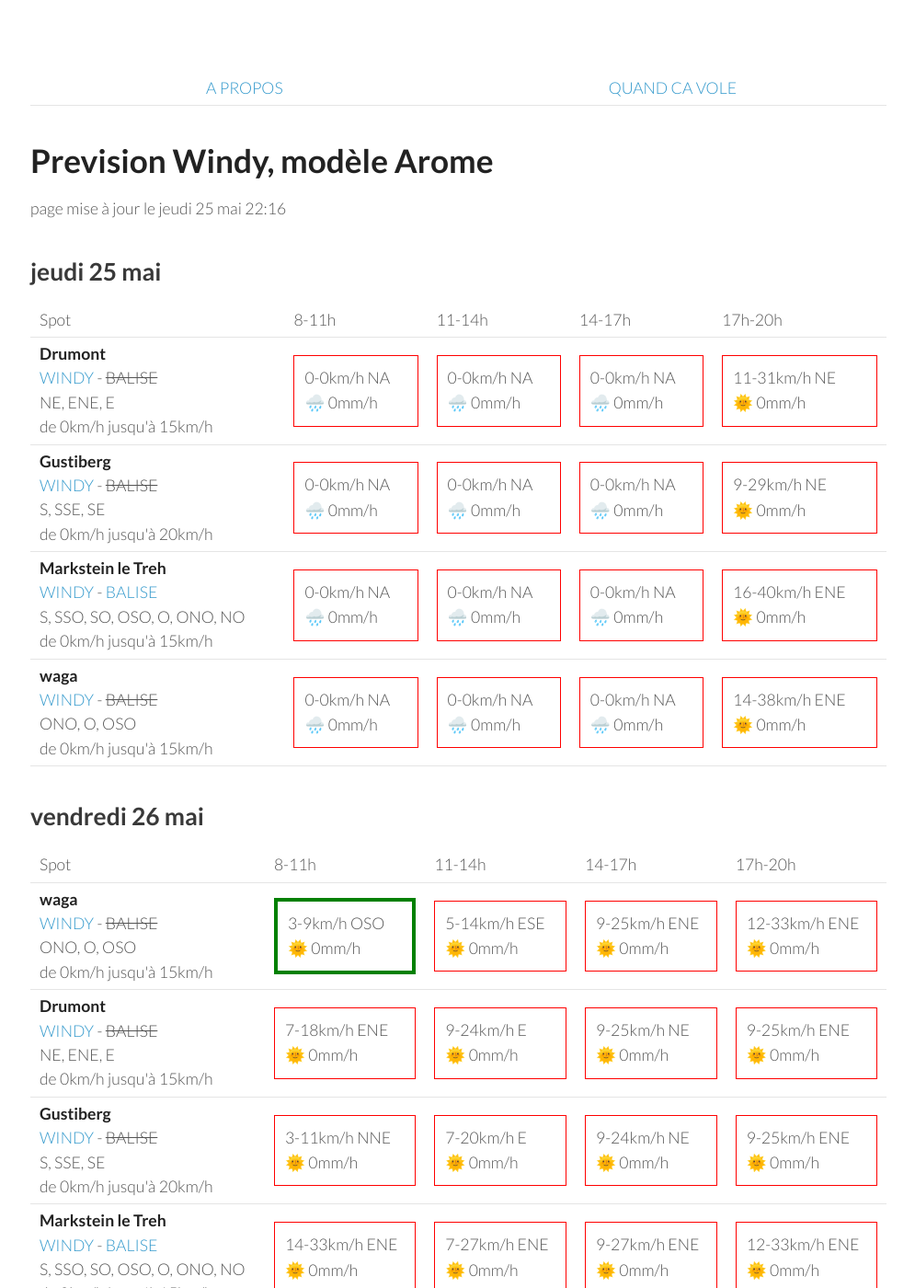
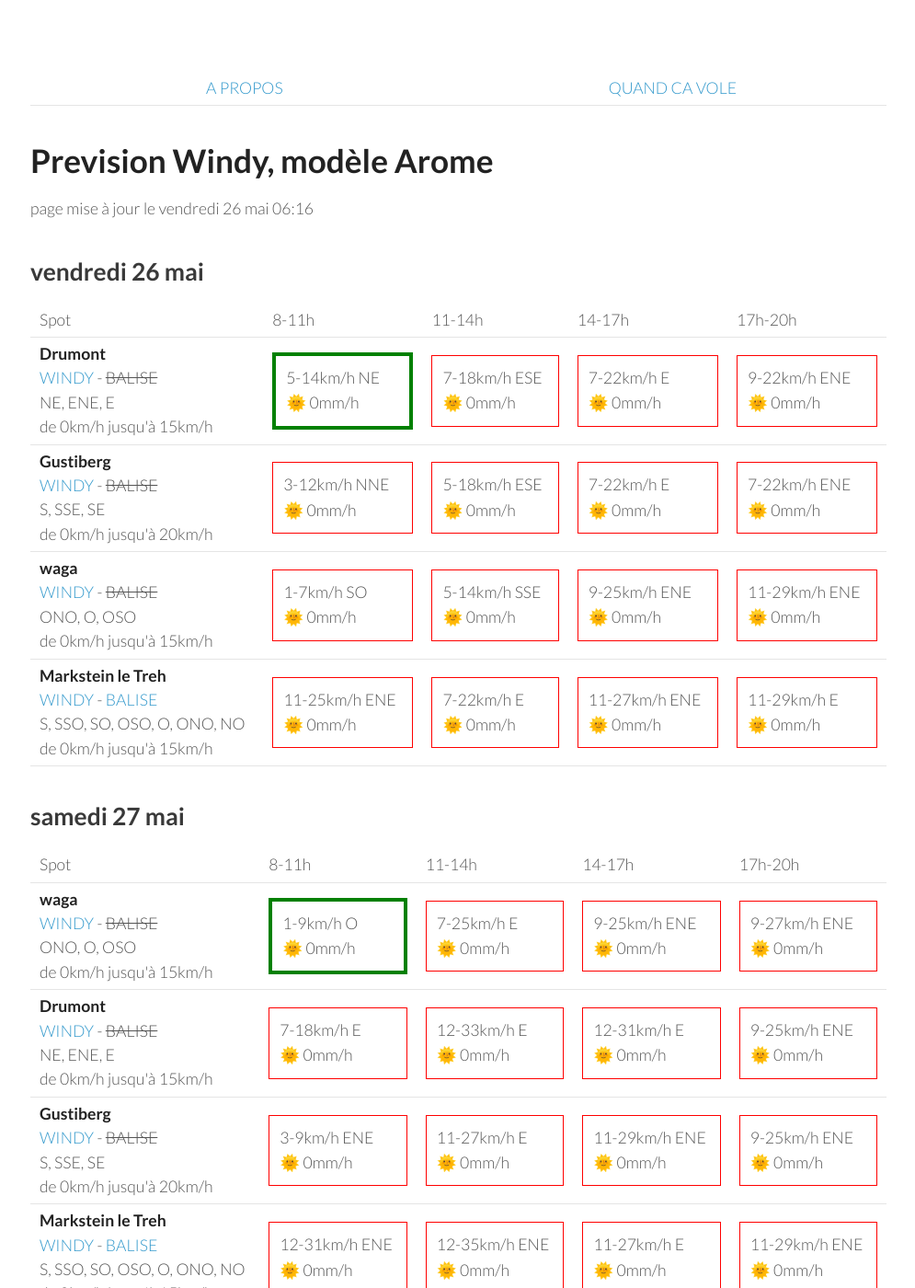
Before and after one commit to parapente-dans-le-nord/parapente-dans-le-nord.github.io, a Jekyll site: the page built from vosges.markdown, in a window 1280 px wide and 1400 px high. Shown: the whole window at 92% size, without its empty margins (25-1020 px from the left). Built offline with Jekyll 4.4.1, drawn with Linux system fonts in a browser that asks for light colours; some of the changed text lies outside the part shown.

Commit message:
update index.markdown

```diff
--- a/vosges.markdown
+++ b/vosges.markdown
@@ -7,9 +7,9 @@ title:  "Tous les spots"
 {: .links}
 
 # Prevision Windy, modèle Arome
-page mise à jour le jeudi 25 mai 22:16
+page mise à jour le vendredi 26 mai 06:16
 
-## jeudi 25 mai
+## vendredi 26 mai
 
 {::nomarkdown}
 <table>
@@ -24,92 +24,40 @@ page mise à jour le jeudi 25 mai 22:16
 <tr>
         <td><strong>Drumont</strong><br><a href="https://windy.com/47.898/6.919?47.687,6.919,9,m:eYYagmG">WINDY</a> - <span class="no-balise"> BALISE </span><br> <span class="vent-favorable">NE, ENE, E</span><br><span class="force-vent">de 0km/h jusqu'à 15km/h</span> </td>
 
-            <td><div class="not-flyable"><p>0-0km/h NA</p><p>🌧️ 0mm/h</p></div></td>
-            <td><div class="not-flyable"><p>0-0km/h NA</p><p>🌧️ 0mm/h</p></div></td>
-            <td><div class="not-flyable"><p>0-0km/h NA</p><p>🌧️ 0mm/h</p></div></td>
-            <td><div class="not-flyable"><p>11-31km/h NE</p><p>🌞 0mm/h</p></div></td>
-
-    </tr>
-<tr>
-        <td><strong>Gustiberg</strong><br><a href="https://windy.com/47.894/6.934?47.891,6.934,15,m:eYYagmI">WINDY</a> - <span class="no-balise"> BALISE </span><br> <span class="vent-favorable">S, SSE, SE</span><br><span class="force-vent">de 0km/h jusqu'à 20km/h</span> </td>
-
-            <td><div class="not-flyable"><p>0-0km/h NA</p><p>🌧️ 0mm/h</p></div></td>
-            <td><div class="not-flyable"><p>0-0km/h NA</p><p>🌧️ 0mm/h</p></div></td>
-            <td><div class="not-flyable"><p>0-0km/h NA</p><p>🌧️ 0mm/h</p></div></td>
-            <td><div class="not-flyable"><p>9-29km/h NE</p><p>🌞 0mm/h</p></div></td>
-
-    </tr>
-<tr>
-        <td><strong>Markstein le Treh</strong><br><a href="https://windy.com/47.926/7.012?47.505,7.012,8,m:eY1agmQ">WINDY</a> - <span class=""><a href="http://www.balisemeteo.com/balise.php?idBalise=136">BALISE</a> </span><br> <span class="vent-favorable">S, SSO, SO, OSO, O, ONO, NO</span><br><span class="force-vent">de 0km/h jusqu'à 15km/h</span> </td>
-
-            <td><div class="not-flyable"><p>0-0km/h NA</p><p>🌧️ 0mm/h</p></div></td>
-            <td><div class="not-flyable"><p>0-0km/h NA</p><p>🌧️ 0mm/h</p></div></td>
-            <td><div class="not-flyable"><p>0-0km/h NA</p><p>🌧️ 0mm/h</p></div></td>
-            <td><div class="not-flyable"><p>16-40km/h ENE</p><p>🌞 0mm/h</p></div></td>
-
-    </tr>
-<tr>
-        <td><strong>waga</strong><br><a href="https://windy.com/47.903/6.996?47.900,6.983,15">WINDY</a> - <span class="no-balise"> BALISE </span><br> <span class="vent-favorable">ONO, O, OSO</span><br><span class="force-vent">de 0km/h jusqu'à 15km/h</span> </td>
-
-            <td><div class="not-flyable"><p>0-0km/h NA</p><p>🌧️ 0mm/h</p></div></td>
-            <td><div class="not-flyable"><p>0-0km/h NA</p><p>🌧️ 0mm/h</p></div></td>
-            <td><div class="not-flyable"><p>0-0km/h NA</p><p>🌧️ 0mm/h</p></div></td>
-            <td><div class="not-flyable"><p>14-38km/h ENE</p><p>🌞 0mm/h</p></div></td>
-
-    </tr>
-
-</tbody>
-</table>
-{:/}
-## vendredi 26 mai
-
-{::nomarkdown}
-<table>
-  <tbody>
-    <tr>
-      <td>Spot</td>
-      <td>8-11h</td>
-      <td>11-14h</td>
-      <td>14-17h</td>
-      <td>17h-20h</td>
-    </tr>
-<tr>
-        <td><strong>waga</strong><br><a href="https://windy.com/47.903/6.996?47.900,6.983,15">WINDY</a> - <span class="no-balise"> BALISE </span><br> <span class="vent-favorable">ONO, O, OSO</span><br><span class="force-vent">de 0km/h jusqu'à 15km/h</span> </td>
-
-            <td><div class="flyable"><p>3-9km/h OSO</p><p>🌞 0mm/h</p></div></td>
-            <td><div class="not-flyable"><p>5-14km/h ESE</p><p>🌞 0mm/h</p></div></td>
-            <td><div class="not-flyable"><p>9-25km/h ENE</p><p>🌞 0mm/h</p></div></td>
-            <td><div class="not-flyable"><p>12-33km/h ENE</p><p>🌞 0mm/h</p></div></td>
-
-
-    </tr>
-<tr>
-        <td><strong>Drumont</strong><br><a href="https://windy.com/47.898/6.919?47.687,6.919,9,m:eYYagmG">WINDY</a> - <span class="no-balise"> BALISE </span><br> <span class="vent-favorable">NE, ENE, E</span><br><span class="force-vent">de 0km/h jusqu'à 15km/h</span> </td>
-
-            <td><div class="not-flyable"><p>7-18km/h ENE</p><p>🌞 0mm/h</p></div></td>
-            <td><div class="not-flyable"><p>9-24km/h E</p><p>🌞 0mm/h</p></div></td>
-            <td><div class="not-flyable"><p>9-25km/h NE</p><p>🌞 0mm/h</p></div></td>
-            <td><div class="not-flyable"><p>9-25km/h ENE</p><p>🌞 0mm/h</p></div></td>
+            <td><div class="flyable"><p>5-14km/h NE</p><p>🌞 0mm/h</p></div></td>
+            <td><div class="not-flyable"><p>7-18km/h ESE</p><p>🌞 0mm/h</p></div></td>
+            <td><div class="not-flyable"><p>7-22km/h E</p><p>🌞 0mm/h</p></div></td>
+            <td><div class="not-flyable"><p>9-22km/h ENE</p><p>🌞 0mm/h</p></div></td>
 
 
     </tr>
 <tr>
         <td><strong>Gustiberg</strong><br><a href="https://windy.com/47.894/6.934?47.891,6.934,15,m:eYYagmI">WINDY</a> - <span class="no-balise"> BALISE </span><br> <span class="vent-favorable">S, SSE, SE</span><br><span class="force-vent">de 0km/h jusqu'à 20km/h</span> </td>
 
-            <td><div class="not-flyable"><p>3-11km/h NNE</p><p>🌞 0mm/h</p></div></td>
-            <td><div class="not-flyable"><p>7-20km/h E</p><p>🌞 0mm/h</p></div></td>
-            <td><div class="not-flyable"><p>9-24km/h NE</p><p>🌞 0mm/h</p></div></td>
+            <td><div class="not-flyable"><p>3-12km/h NNE</p><p>🌞 0mm/h</p></div></td>
+            <td><div class="not-flyable"><p>5-18km/h ESE</p><p>🌞 0mm/h</p></div></td>
+            <td><div class="not-flyable"><p>7-22km/h E</p><p>🌞 0mm/h</p></div></td>
+            <td><div class="not-flyable"><p>7-22km/h ENE</p><p>🌞 0mm/h</p></div></td>
+
+
+    </tr>
+<tr>
+        <td><strong>waga</strong><br><a href="https://windy.com/47.903/6.996?47.900,6.983,15">WINDY</a> - <span class="no-balise"> BALISE </span><br> <span class="vent-favorable">ONO, O, OSO</span><br><span class="force-vent">de 0km/h jusqu'à 15km/h</span> </td>
+
+            <td><div class="not-flyable"><p>1-7km/h SO</p><p>🌞 0mm/h</p></div></td>
+            <td><div class="not-flyable"><p>5-14km/h SSE</p><p>🌞 0mm/h</p></div></td>
             <td><div class="not-flyable"><p>9-25km/h ENE</p><p>🌞 0mm/h</p></div></td>
+            <td><div class="not-flyable"><p>11-29km/h ENE</p><p>🌞 0mm/h</p></div></td>
 
 
     </tr>
 <tr>
         <td><strong>Markstein le Treh</strong><br><a href="https://windy.com/47.926/7.012?47.505,7.012,8,m:eY1agmQ">WINDY</a> - <span class=""><a href="http://www.balisemeteo.com/balise.php?idBalise=136">BALISE</a> </span><br> <span class="vent-favorable">S, SSO, SO, OSO, O, ONO, NO</span><br><span class="force-vent">de 0km/h jusqu'à 15km/h</span> </td>
 
-            <td><div class="not-flyable"><p>14-33km/h ENE</p><p>🌞 0mm/h</p></div></td>
-            <td><div class="not-flyable"><p>7-27km/h ENE</p><p>🌞 0mm/h</p></div></td>
-            <td><div class="not-flyable"><p>9-27km/h ENE</p><p>🌞 0mm/h</p></div></td>
-            <td><div class="not-flyable"><p>12-33km/h ENE</p><p>🌞 0mm/h</p></div></td>
+            <td><div class="not-flyable"><p>11-25km/h ENE</p><p>🌞 0mm/h</p></div></td>
+            <td><div class="not-flyable"><p>7-22km/h E</p><p>🌞 0mm/h</p></div></td>
+            <td><div class="not-flyable"><p>11-27km/h ENE</p><p>🌞 0mm/h</p></div></td>
+            <td><div class="not-flyable"><p>11-29km/h E</p><p>🌞 0mm/h</p></div></td>
 
 
     </tr>
@@ -130,42 +78,42 @@ page mise à jour le jeudi 25 mai 22:16
       <td>17h-20h</td>
     </tr>
 <tr>
+        <td><strong>waga</strong><br><a href="https://windy.com/47.903/6.996?47.900,6.983,15">WINDY</a> - <span class="no-balise"> BALISE </span><br> <span class="vent-favorable">ONO, O, OSO</span><br><span class="force-vent">de 0km/h jusqu'à 15km/h</span> </td>
+
+            <td><div class="flyable"><p>1-9km/h O</p><p>🌞 0mm/h</p></div></td>
+            <td><div class="not-flyable"><p>7-25km/h E</p><p>🌞 0mm/h</p></div></td>
+            <td><div class="not-flyable"><p>9-25km/h ENE</p><p>🌞 0mm/h</p></div></td>
+            <td><div class="not-flyable"><p>9-27km/h ENE</p><p>🌞 0mm/h</p></div></td>
+
+
+    </tr>
+<tr>
         <td><strong>Drumont</strong><br><a href="https://windy.com/47.898/6.919?47.687,6.919,9,m:eYYagmG">WINDY</a> - <span class="no-balise"> BALISE </span><br> <span class="vent-favorable">NE, ENE, E</span><br><span class="force-vent">de 0km/h jusqu'à 15km/h</span> </td>
 
-            <td><div class="not-flyable"><p>9-22km/h E</p><p>🌞 0mm/h</p></div></td>
-            <td><div class="not-flyable"><p>11-29km/h E</p><p>🌞 0mm/h</p></div></td>
-            <td><div class="not-flyable"><p>11-33km/h E</p><p>🌞 0mm/h</p></div></td>
-            <td><div class="not-flyable"><p>11-31km/h ENE</p><p>🌞 0mm/h</p></div></td>
+            <td><div class="not-flyable"><p>7-18km/h E</p><p>🌞 0mm/h</p></div></td>
+            <td><div class="not-flyable"><p>12-33km/h E</p><p>🌞 0mm/h</p></div></td>
+            <td><div class="not-flyable"><p>12-31km/h E</p><p>🌞 0mm/h</p></div></td>
+            <td><div class="not-flyable"><p>9-25km/h ENE</p><p>🌞 0mm/h</p></div></td>
 
 
     </tr>
 <tr>
         <td><strong>Gustiberg</strong><br><a href="https://windy.com/47.894/6.934?47.891,6.934,15,m:eYYagmI">WINDY</a> - <span class="no-balise"> BALISE </span><br> <span class="vent-favorable">S, SSE, SE</span><br><span class="force-vent">de 0km/h jusqu'à 20km/h</span> </td>
 
-            <td><div class="not-flyable"><p>5-12km/h ENE</p><p>🌞 0mm/h</p></div></td>
-            <td><div class="not-flyable"><p>11-29km/h E</p><p>🌞 0mm/h</p></div></td>
-            <td><div class="not-flyable"><p>11-33km/h ENE</p><p>🌞 0mm/h</p></div></td>
-            <td><div class="not-flyable"><p>11-33km/h ENE</p><p>🌞 0mm/h</p></div></td>
-
-
-    </tr>
-<tr>
-        <td><strong>waga</strong><br><a href="https://windy.com/47.903/6.996?47.900,6.983,15">WINDY</a> - <span class="no-balise"> BALISE </span><br> <span class="vent-favorable">ONO, O, OSO</span><br><span class="force-vent">de 0km/h jusqu'à 15km/h</span> </td>
-
-            <td><div class="not-flyable"><p>1-12km/h NE</p><p>🌞 0mm/h</p></div></td>
-            <td><div class="not-flyable"><p>11-31km/h ENE</p><p>🌞 0mm/h</p></div></td>
-            <td><div class="not-flyable"><p>11-37km/h ENE</p><p>🌞 0mm/h</p></div></td>
-            <td><div class="not-flyable"><p>12-35km/h ENE</p><p>🌞 0mm/h</p></div></td>
+            <td><div class="not-flyable"><p>3-9km/h ENE</p><p>🌞 0mm/h</p></div></td>
+            <td><div class="not-flyable"><p>11-27km/h E</p><p>🌞 0mm/h</p></div></td>
+            <td><div class="not-flyable"><p>11-29km/h ENE</p><p>🌞 0mm/h</p></div></td>
+            <td><div class="not-flyable"><p>9-25km/h ENE</p><p>🌞 0mm/h</p></div></td>
 
 
     </tr>
 <tr>
         <td><strong>Markstein le Treh</strong><br><a href="https://windy.com/47.926/7.012?47.505,7.012,8,m:eY1agmQ">WINDY</a> - <span class=""><a href="http://www.balisemeteo.com/balise.php?idBalise=136">BALISE</a> </span><br> <span class="vent-favorable">S, SSO, SO, OSO, O, ONO, NO</span><br><span class="force-vent">de 0km/h jusqu'à 15km/h</span> </td>
 
-            <td><div class="not-flyable"><p>11-31km/h ENE</p><p>🌞 0mm/h</p></div></td>
-            <td><div class="not-flyable"><p>11-31km/h ENE</p><p>🌞 0mm/h</p></div></td>
-            <td><div class="not-flyable"><p>11-37km/h ENE</p><p>🌞 0mm/h</p></div></td>
+            <td><div class="not-flyable"><p>12-31km/h ENE</p><p>🌞 0mm/h</p></div></td>
             <td><div class="not-flyable"><p>12-35km/h ENE</p><p>🌞 0mm/h</p></div></td>
+            <td><div class="not-flyable"><p>11-27km/h E</p><p>🌞 0mm/h</p></div></td>
+            <td><div class="not-flyable"><p>11-29km/h ENE</p><p>🌞 0mm/h</p></div></td>
 
 
     </tr>
@@ -189,8 +137,8 @@ page mise à jour le jeudi 25 mai 22:16
         <td><strong>Drumont</strong><br><a href="https://windy.com/47.898/6.919?47.687,6.919,9,m:eYYagmG">WINDY</a> - <span class="no-balise"> BALISE </span><br> <span class="vent-favorable">NE, ENE, E</span><br><span class="force-vent">de 0km/h jusqu'à 15km/h</span> </td>
 
             <td><div class="not-flyable"><p>5-16km/h ENE</p><p>🌞 0mm/h</p></div></td>
-            <td><div class="not-flyable"><p>9-27km/h E</p><p>🌞 0mm/h</p></div></td>
-            <td><div class="not-flyable"><p>9-29km/h ENE</p><p>🌞 0mm/h</p></div></td>
+            <td><div class="not-flyable"><p>9-27km/h ENE</p><p>🌞 0mm/h</p></div></td>
+            <td><div class="not-flyable"><p>9-29km/h E</p><p>🌞 0mm/h</p></div></td>
             <td><div class="not-flyable"><p>9-27km/h ENE</p><p>🌞 0mm/h</p></div></td>
 
 
@@ -198,10 +146,10 @@ page mise à jour le jeudi 25 mai 22:16
 <tr>
         <td><strong>Gustiberg</strong><br><a href="https://windy.com/47.894/6.934?47.891,6.934,15,m:eYYagmI">WINDY</a> - <span class="no-balise"> BALISE </span><br> <span class="vent-favorable">S, SSE, SE</span><br><span class="force-vent">de 0km/h jusqu'à 20km/h</span> </td>
 
-            <td><div class="not-flyable"><p>5-14km/h ENE</p><p>🌞 0mm/h</p></div></td>
+            <td><div class="not-flyable"><p>5-16km/h ENE</p><p>🌞 0mm/h</p></div></td>
+            <td><div class="not-flyable"><p>9-27km/h ENE</p><p>🌞 0mm/h</p></div></td>
+            <td><div class="not-flyable"><p>9-29km/h E</p><p>🌞 0mm/h</p></div></td>
             <td><div class="not-flyable"><p>9-29km/h ENE</p><p>🌞 0mm/h</p></div></td>
-            <td><div class="not-flyable"><p>9-31km/h ENE</p><p>🌞 0mm/h</p></div></td>
-            <td><div class="not-flyable"><p>11-31km/h ENE</p><p>🌞 0mm/h</p></div></td>
 
 
     </tr>
@@ -210,8 +158,8 @@ page mise à jour le jeudi 25 mai 22:16
 
             <td><div class="not-flyable"><p>5-16km/h NE</p><p>🌞 0mm/h</p></div></td>
             <td><div class="not-flyable"><p>9-29km/h ENE</p><p>🌞 0mm/h</p></div></td>
-            <td><div class="not-flyable"><p>11-33km/h ENE</p><p>🌞 0mm/h</p></div></td>
-            <td><div class="not-flyable"><p>11-33km/h NE</p><p>🌞 0mm/h</p></div></td>
+            <td><div class="not-flyable"><p>9-31km/h ENE</p><p>🌞 0mm/h</p></div></td>
+            <td><div class="not-flyable"><p>11-31km/h NE</p><p>🌞 0mm/h</p></div></td>
 
 
     </tr>
@@ -220,8 +168,8 @@ page mise à jour le jeudi 25 mai 22:16
 
             <td><div class="not-flyable"><p>5-16km/h NE</p><p>🌞 0mm/h</p></div></td>
             <td><div class="not-flyable"><p>9-29km/h ENE</p><p>🌞 0mm/h</p></div></td>
-            <td><div class="not-flyable"><p>11-33km/h ENE</p><p>🌞 0mm/h</p></div></td>
-            <td><div class="not-flyable"><p>11-33km/h ENE</p><p>🌞 0mm/h</p></div></td>
+            <td><div class="not-flyable"><p>9-31km/h E</p><p>🌞 0mm/h</p></div></td>
+            <td><div class="not-flyable"><p>11-31km/h ENE</p><p>🌞 0mm/h</p></div></td>
 
 
     </tr>
@@ -244,19 +192,9 @@ page mise à jour le jeudi 25 mai 22:16
 <tr>
         <td><strong>Drumont</strong><br><a href="https://windy.com/47.898/6.919?47.687,6.919,9,m:eYYagmG">WINDY</a> - <span class="no-balise"> BALISE </span><br> <span class="vent-favorable">NE, ENE, E</span><br><span class="force-vent">de 0km/h jusqu'à 15km/h</span> </td>
 
-            <td><div class="not-flyable"><p>12-35km/h ENE</p><p>🌞 0mm/h</p></div></td>
+            <td><div class="not-flyable"><p>11-31km/h ENE</p><p>🌞 0mm/h</p></div></td>
+            <td><div class="not-flyable"><p>16-40km/h ENE</p><p>🌞 0mm/h</p></div></td>
             <td><div class="not-flyable"><p>16-44km/h ENE</p><p>🌞 0mm/h</p></div></td>
-            <td><div class="not-flyable"><p>16-44km/h ENE</p><p>🌞 0mm/h</p></div></td>
-            <td><div class="not-flyable"><p>18-48km/h NE</p><p>🌞 0mm/h</p></div></td>
-
-
-    </tr>
-<tr>
-        <td><strong>Gustiberg</strong><br><a href="https://windy.com/47.894/6.934?47.891,6.934,15,m:eYYagmI">WINDY</a> - <span class="no-balise"> BALISE </span><br> <span class="vent-favorable">S, SSE, SE</span><br><span class="force-vent">de 0km/h jusqu'à 20km/h</span> </td>
-
-            <td><div class="not-flyable"><p>9-27km/h NE</p><p>🌞 0mm/h</p></div></td>
-            <td><div class="not-flyable"><p>16-42km/h ENE</p><p>🌞 0mm/h</p></div></td>
-            <td><div class="not-flyable"><p>14-42km/h ENE</p><p>🌞 0mm/h</p></div></td>
             <td><div class="not-flyable"><p>18-48km/h NE</p><p>🌞 0mm/h</p></div></td>
 
 
@@ -264,8 +202,8 @@ page mise à jour le jeudi 25 mai 22:16
 <tr>
         <td><strong>Markstein le Treh</strong><br><a href="https://windy.com/47.926/7.012?47.505,7.012,8,m:eY1agmQ">WINDY</a> - <span class=""><a href="http://www.balisemeteo.com/balise.php?idBalise=136">BALISE</a> </span><br> <span class="vent-favorable">S, SSO, SO, OSO, O, ONO, NO</span><br><span class="force-vent">de 0km/h jusqu'à 15km/h</span> </td>
 
-            <td><div class="not-flyable"><p>11-37km/h NE</p><p>🌞 0mm/h</p></div></td>
-            <td><div class="not-flyable"><p>16-46km/h ENE</p><p>🌞 0mm/h</p></div></td>
+            <td><div class="not-flyable"><p>11-33km/h NE</p><p>🌞 0mm/h</p></div></td>
+            <td><div class="not-flyable"><p>14-44km/h ENE</p><p>🌞 0mm/h</p></div></td>
             <td><div class="not-flyable"><p>16-48km/h ENE</p><p>🌞 0mm/h</p></div></td>
             <td><div class="not-flyable"><p>18-53km/h NE</p><p>🌞 0mm/h</p></div></td>
 
@@ -274,10 +212,20 @@ page mise à jour le jeudi 25 mai 22:16
 <tr>
         <td><strong>waga</strong><br><a href="https://windy.com/47.903/6.996?47.900,6.983,15">WINDY</a> - <span class="no-balise"> BALISE </span><br> <span class="vent-favorable">ONO, O, OSO</span><br><span class="force-vent">de 0km/h jusqu'à 15km/h</span> </td>
 
-            <td><div class="not-flyable"><p>11-37km/h NE</p><p>🌞 0mm/h</p></div></td>
-            <td><div class="not-flyable"><p>16-46km/h ENE</p><p>🌞 0mm/h</p></div></td>
+            <td><div class="not-flyable"><p>11-33km/h NE</p><p>🌞 0mm/h</p></div></td>
+            <td><div class="not-flyable"><p>14-44km/h ENE</p><p>🌞 0mm/h</p></div></td>
             <td><div class="not-flyable"><p>16-48km/h ENE</p><p>🌞 0mm/h</p></div></td>
             <td><div class="not-flyable"><p>18-53km/h NE</p><p>🌞 0mm/h</p></div></td>
+
+
+    </tr>
+<tr>
+        <td><strong>Gustiberg</strong><br><a href="https://windy.com/47.894/6.934?47.891,6.934,15,m:eYYagmI">WINDY</a> - <span class="no-balise"> BALISE </span><br> <span class="vent-favorable">S, SSE, SE</span><br><span class="force-vent">de 0km/h jusqu'à 20km/h</span> </td>
+
+            <td><div class="not-flyable"><p>11-33km/h ENE</p><p>🌞 0mm/h</p></div></td>
+            <td><div class="not-flyable"><p>14-42km/h ENE</p><p>🌞 0mm/h</p></div></td>
+            <td><div class="not-flyable"><p>16-44km/h ENE</p><p>🌞 0mm/h</p></div></td>
+            <td><div class="not-flyable"><p>18-50km/h NE</p><p>🌞 0mm/h</p></div></td>
 
 
     </tr>
@@ -330,10 +278,10 @@ page mise à jour le jeudi 25 mai 22:16
 <tr>
         <td><strong>Gustiberg</strong><br><a href="https://windy.com/47.894/6.934?47.891,6.934,15,m:eYYagmI">WINDY</a> - <span class="no-balise"> BALISE </span><br> <span class="vent-favorable">S, SSE, SE</span><br><span class="force-vent">de 0km/h jusqu'à 20km/h</span> </td>
 
-            <td><div class="not-flyable"><p>11-37km/h ENE</p><p>🌞 0mm/h</p></div></td>
-            <td><div class="not-flyable"><p>14-42km/h ENE</p><p>🌞 0mm/h</p></div></td>
+            <td><div class="not-flyable"><p>11-37km/h NE</p><p>🌞 0mm/h</p></div></td>
+            <td><div class="not-flyable"><p>16-44km/h ENE</p><p>🌞 0mm/h</p></div></td>
             <td><div class="not-flyable"><p>16-46km/h ENE</p><p>🌞 0mm/h</p></div></td>
-            <td><div class="not-flyable"><p>20-51km/h NE</p><p>🌞 0mm/h</p></div></td>
+            <td><div class="not-flyable"><p>18-50km/h ENE</p><p>🌞 0mm/h</p></div></td>
 
 
     </tr>
```
